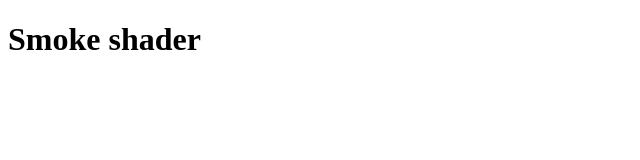
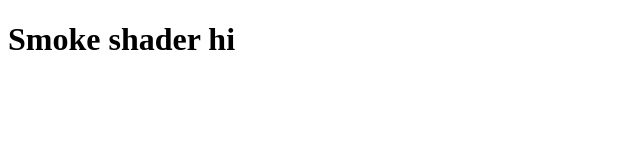
Before and after one commit to brooklee/threejs-playground, a website built with Vite: page pages/shaders/smoke.html in a window 1280 px wide. Shown: the full height of the page, 0-640 px from the left. Built offline with nearby package versions, Linux system fonts and the light colour scheme; files whose address does not match are found by name.

Commit message:
first commit

```diff
--- a/pages/shaders/smoke.html
+++ b/pages/shaders/smoke.html
@@ -8,7 +8,7 @@
 </head>
 
 <body>
-    <h1>Smoke shader</h1>
+    <h1>Smoke shader hi </h1>
     <script type="module" src="./js/shaders/smoke.js"></script>
 </body>
 
```
